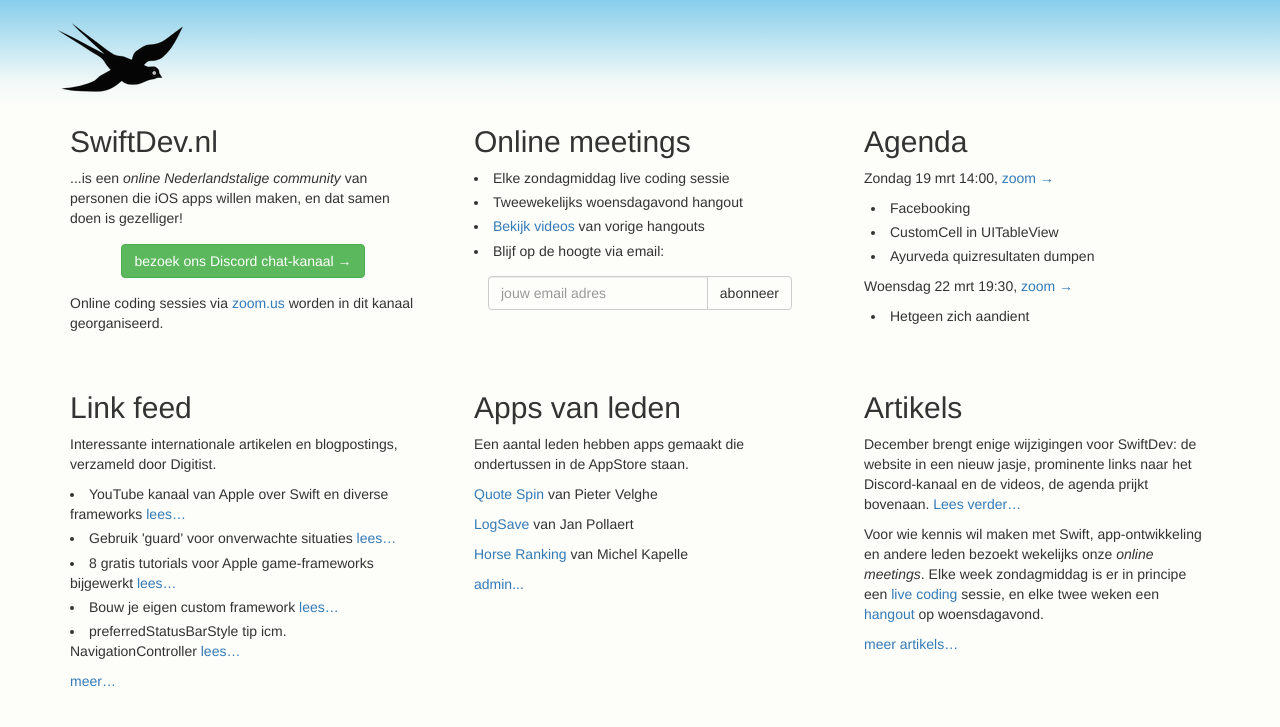
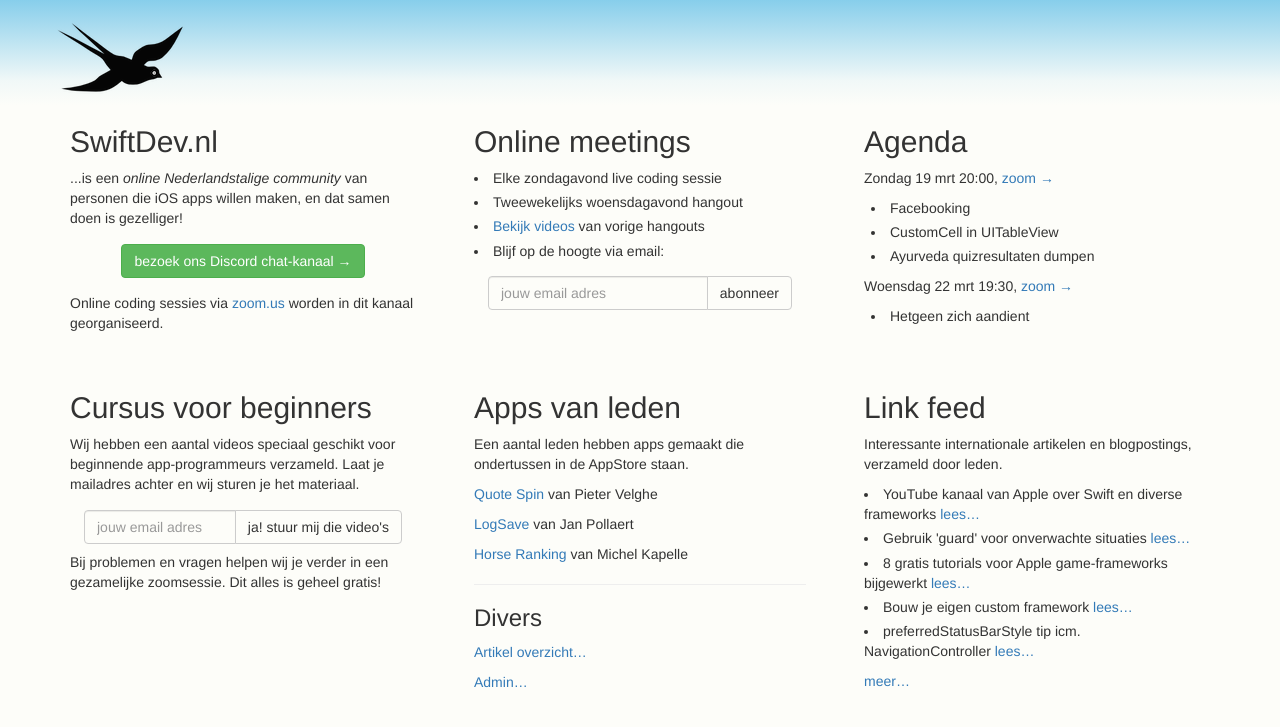
Before and after one commit to swiftdevnl/Website, a PHP site: page / in a window 1280 px wide. Shown: the top 727 px of the page. Run offline with PHP 8.4, Linux system fonts and the light colour scheme; a stand-in replaces the project's code that opens the database connection.

Commit message:
Zondagmiddag->avond en inschrijfform voor beginners

```diff
--- a/admin/agenda.php
+++ b/admin/agenda.php
@@ -81,7 +81,7 @@
         <div class="row">
 			<h1>Agenda beheer</h1>
 			<form class="agenda" action="" method="post" accept-charset="utf-8">
-				<h3>Zondagmiddag coding sessie</h3>
+				<h3>Zondagavond coding sessie</h3>
 				<p>Datum <input name="zondagdatum" type="text" size="10" placeholder="20 nov" value="<?= $agenda->zondagdatum ?>"> (bijvoorbeeld: 20 nov)</p>
 				<p>Punt 1 <input name="zondagpunt1" type="text" size="30" value="<?= $agenda->zondagpunt1 ?>"></p>
 				<p>Punt 2 <input name="zondagpunt2" type="text" size="30" value="<?= $agenda->zondagpunt2 ?>"></p>
--- a/artikels/live-coding/content.html
+++ b/artikels/live-coding/content.html
@@ -17,12 +17,12 @@
 
 <p>Pak deze unieke mogelijkheid aan om jouw app <em>echt</em> te gaan bouwen en lees wat je nu moet doen!</p>
 
-<p>Wie durft het aanstaande zondag om 14:00 uur aan?</p>
+<p>Wie durft het aanstaande zondag om 20:00 uur aan?</p>
 
-<p>Goedwerkende apps bouwen is lastig en kost tijd. Daarom zijn een aantal actieve leden van SwiftDev.nl al een aantal weken op zondagmiddag (vanaf 14:00 uur) in de weer om in "live coding sessies" elkaar interactief de fijne kneepjes van het vak te leren. Wat voor iedereen enorm leuk en leerzaam is. Omdat iedereen, ongeacht zijn of haar leeftijd, kennis en vaardigheden, van elkaar leert. Je leert kleine (of ogenschijnlijk grote) problemen zelf of samen op te lossen. Je overlegt wat de beste manieren zijn om jouw app sneller, beter, sneller, leuker, uitdagender, mooier, meer speelbaar, toegankelijker te maken. <em>Let op: we spreken gewoon Nederlands!</em></p>
+<p>Goedwerkende apps bouwen is lastig en kost tijd. Daarom zijn een aantal actieve leden van SwiftDev.nl al een aantal weken op zondagavond (vanaf 20:00 uur) in de weer om in "live coding sessies" elkaar interactief de fijne kneepjes van het vak te leren. Wat voor iedereen enorm leuk en leerzaam is. Omdat iedereen, ongeacht zijn of haar leeftijd, kennis en vaardigheden, van elkaar leert. Je leert kleine (of ogenschijnlijk grote) problemen zelf of samen op te lossen. Je overlegt wat de beste manieren zijn om jouw app sneller, beter, sneller, leuker, uitdagender, mooier, meer speelbaar, toegankelijker te maken. <em>Let op: we spreken gewoon Nederlands!</em></p>
 
 <p>Een groot aantal deelnemers van deze live-coding sessies houden elkaar door de week onderling op de hoogte van hun vorderingen. Dit doen zij op ons Discord kanaal: <a href="https://discord.gg/012jxeCGP6B3GpOOv" target="_blank">https://discord.gg/012jxeCGP6B3GpOOv</a>. Denk en doe mee! En je zult direct ervaren dat je echt vorderingen maakt bij het ontwikkelen van je eigen app(s).</p>
 
 <p>Er is heel veel kennis en ervaring en deze groeit met de week. Door jouw kennis en ervaringen actief met elkaar te delen, worden dit voor alle deelnemers leuke, leerzame, maar vooral ook waardevolle uurtjes UI ontwerpen en code schrijven. Iedereen is van harte welkom. Om erbij te zijn, bezoek je <a href="https://zoom.us/j/456434309" target="_blank">deze zoom-sessie</a>. Eventueel moet je wel eerst het <a href="https://zoom.us/download#client_4meeting" target="_blank">zoom-clientprogramma</a> eerst op je computer downloaden.</p>
 
-<p>Actieve deelname maakt dat iedereen maximaal profiteert van deze investering in jezelf als app en Swift-ontwikkelaar. Gemakkelijker kunnen wij het niet maken, maar leerzamer, effectiever en gezelliger wel degelijk. Tot aanstaande zondag (14:00 uur) om het zelf 'ter plekke' mee te gaan maken.</p>
+<p>Actieve deelname maakt dat iedereen maximaal profiteert van deze investering in jezelf als app en Swift-ontwikkelaar. Gemakkelijker kunnen wij het niet maken, maar leerzamer, effectiever en gezelliger wel degelijk. Tot aanstaande zondag (20:00 uur) om het zelf 'ter plekke' mee te gaan maken.</p>
--- a/artikels/videos/content.html
+++ b/artikels/videos/content.html
@@ -94,7 +94,7 @@
 
 
 
-<h2>Zondagmiddag: Live coding</h2>
+<h2>Zondagavond: Live coding</h2>
 
 <p><a href="https://swiftdevnl.stackstorage.com/s/u8cDwZWnsqNpvhA" target="_blank">ZON-2017-04-02</a>
 Debug sessie: muteren van objecten waarvan de referenties in een gefilterde array staan.
--- a/index.php
+++ b/index.php
@@ -88,7 +88,7 @@
                 <div class="squeeze-middle">
                     <h2>Online meetings</h2>
                     <ul class="unindented">
-                    <li>Elke zondagmiddag live coding sessie</li>
+                    <li>Elke zondagavond live coding sessie</li>
                     <li>Tweewekelijks woensdagavond hangout</li>
                     <li><a href="artikels/videos">Bekijk videos</a> van vorige hangouts</li>
                     <li>Blijf op de hoogte via email:</li>
@@ -108,7 +108,7 @@
             <div class="col-md-4">
                 <div class="squeeze-right">
                     <h2>Agenda</h2>
-                    <p>Zondag <?php if (!empty($agenda->zondagdatum)) echo($agenda->zondagdatum); ?> 14:00, <a href="https://zoom.us/j/456434309" title="Live coding sessie">zoom &rarr;</a></p>
+                    <p>Zondag <?php if (!empty($agenda->zondagdatum)) echo($agenda->zondagdatum); ?> 20:00, <a href="https://zoom.us/j/456434309" title="Live coding sessie">zoom &rarr;</a></p>
                     <ul class="indented">
 						<?php if (!empty($agenda->zondagpunt1)) echo("<li>".$agenda->zondagpunt1."</li>"); ?>
 						<?php if (!empty($agenda->zondagpunt2)) echo("<li>".$agenda->zondagpunt2."</li>"); ?>
@@ -127,16 +127,18 @@
         <div class="row gasp">
             <div class="col-md-4">
                 <div class="squeeze-left">
-                    <h2>Link feed</h2>
-                    <p>Interessante internationale artikelen en blogpostings, verzameld door Digitist.</p>
-                    <ul class="unindented">
-					    <?php
-						foreach($linkfeed as $link) {
-                            echo "<li>$link->titel <a date=\"$link->publicatiedatum\" href=\"$link->url\" target=\"_blank\">lees&hellip;</a></li>";
-							}
-						?>
-                    </ul>
-                    <p><a href="linkfeed.php">meer&hellip;</a></p>
+                    <h2>Cursus voor beginners</h2>
+					<p>Wij hebben een aantal videos speciaal geschikt voor beginnende app-programmeurs verzameld.
+					Laat je mailadres achter en wij sturen je het materiaal.</p>
+                    <form class="subscribe" method="post" action="beginners.php" accept-charset="utf-8">
+                        <div class="input-group">
+                            <input type="email" class="form-control" id="email" name="email" placeholder="jouw email adres" required>
+                            <span class="input-group-btn">
+                                <button class="btn btn-default" type="submit"> ja! stuur mij die video's </button>
+                            </span>
+                        </div><!-- /input-group -->
+                    </form>
+					<p>Bij problemen en vragen helpen wij je verder in een gezamelijke zoomsessie. Dit alles is geheel gratis!</p>
                 </div>
             </div>
 
@@ -147,28 +149,25 @@
                     <p><a href="artikels/quotespin">Quote Spin</a> van Pieter Velghe</p>
                     <p><a href="artikels/logsave">LogSave</a> van Jan Pollaert</p>
                     <p><a href="artikels/horseranking">Horse Ranking</a> van Michel Kapelle</p>
-					<p><a href="/admin">admin...</a>
+					<hr>
+					<h3>Divers</h3>
+                    <p><a href="artikels/overzicht">Artikel overzicht&hellip;</a>
+					<p><a href="/admin">Admin&hellip;</a>
                 </div>
             </div>
 
             <div class="col-md-4">
                 <div class="squeeze-right">
-                    <h2>Artikels</h2>
-
-					<p>December brengt enige wijzigingen voor SwiftDev:
-					   de website in een nieuw jasje, prominente links naar het Discord-kanaal
-					   en de videos, de agenda prijkt bovenaan.
-                       <a href="artikels/bewogen-maand">Lees verder&hellip;</a>
-					</p>
-
-                    <p>
-                        Voor wie kennis wil maken met Swift, app-ontwikkeling en andere leden bezoekt wekelijks
-                        onze <em>online meetings</em>.
-						Elke week zondagmiddag is er in principe een <a href="artikels/live-coding">live coding</a> sessie,
-						en elke twee weken een <a href="artikels/hangouts">hangout</a> op woensdagavond.
-                    </p>
-
-                    <p><a href="artikels/overzicht">meer artikels&hellip;</a>
+                    <h2>Link feed</h2>
+                    <p>Interessante internationale artikelen en blogpostings, verzameld door leden.</p>
+                    <ul class="unindented">
+					    <?php
+						foreach($linkfeed as $link) {
+                            echo "<li>$link->titel <a date=\"$link->publicatiedatum\" href=\"$link->url\" target=\"_blank\">lees&hellip;</a></li>";
+							}
+						?>
+                    </ul>
+                    <p><a href="linkfeed.php">meer&hellip;</a></p>
                 </div>
             </div>
         </div><!-- .row -->
```
Also changed, not shown: beginners.php (added, +30 -0 lines).
